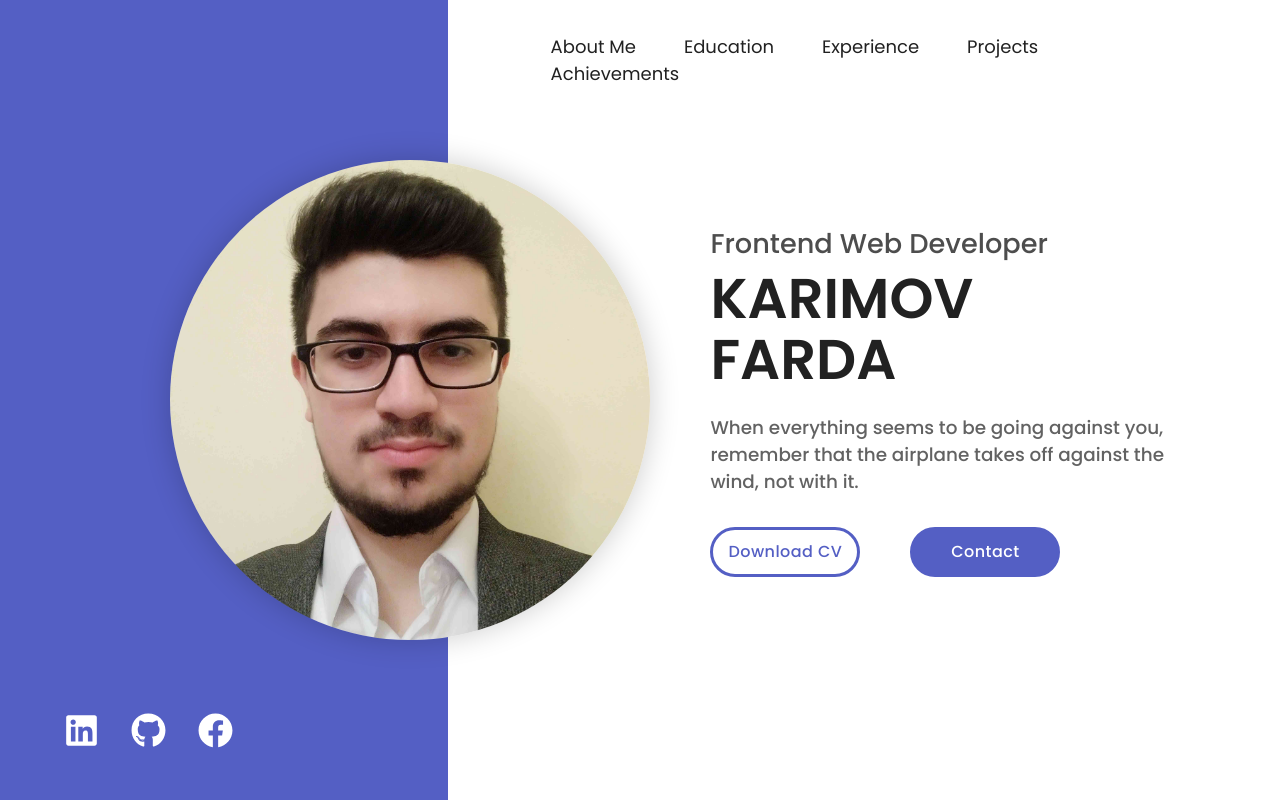
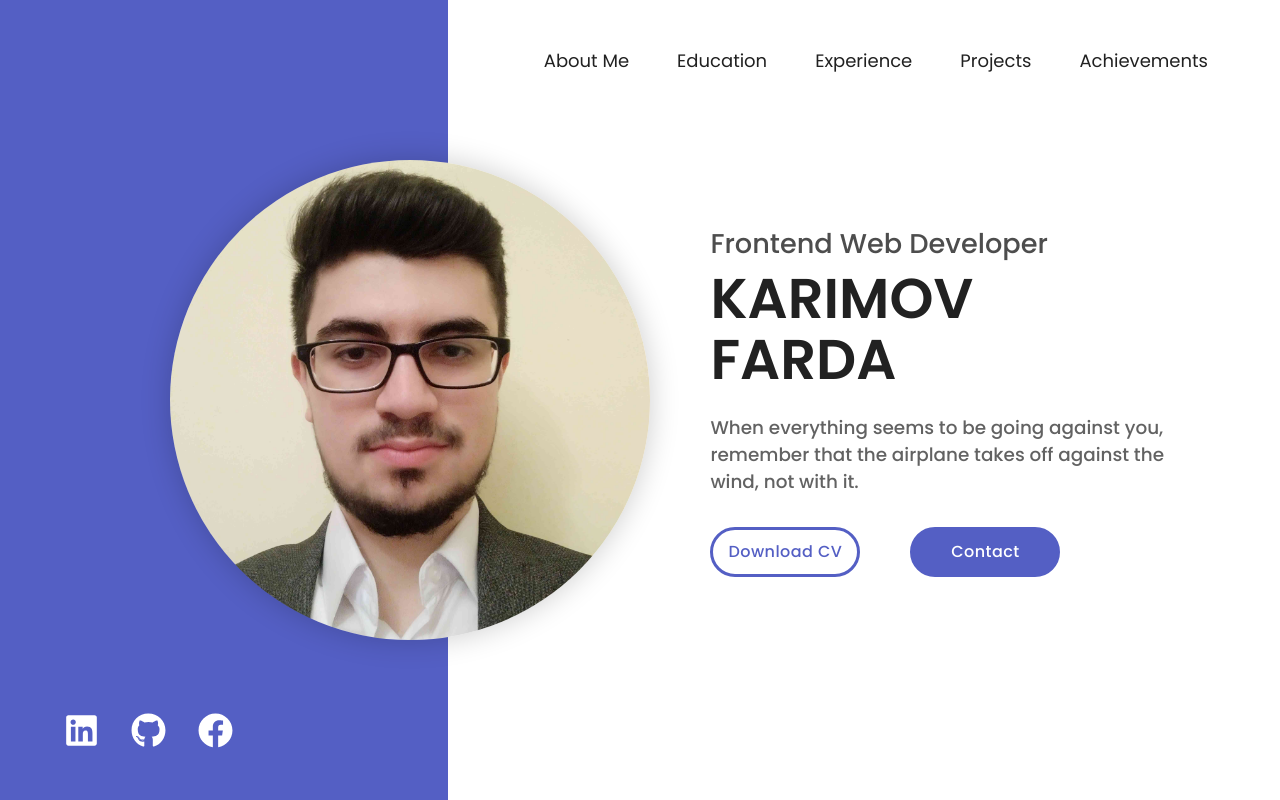
Before and after one commit to KarimovFarda/portfolio, a React (Create React App) app: page / in a window 1280 px wide. Shown: the top 800 px of the page. Built offline with nearby package versions, Linux system fonts and the light colour scheme; a web font is replaced by a local one.

Commit message:
Update Navbar.css

```diff
--- a/src/components/Navbar/Navbar.css
+++ b/src/components/Navbar/Navbar.css
@@ -89,7 +89,7 @@
 
 .navigation{
    display:inline-block;
-   margin-left: 6rem;
+   margin-left: 4rem;
 }
 .navigation li{
     list-style-type: none;
```
